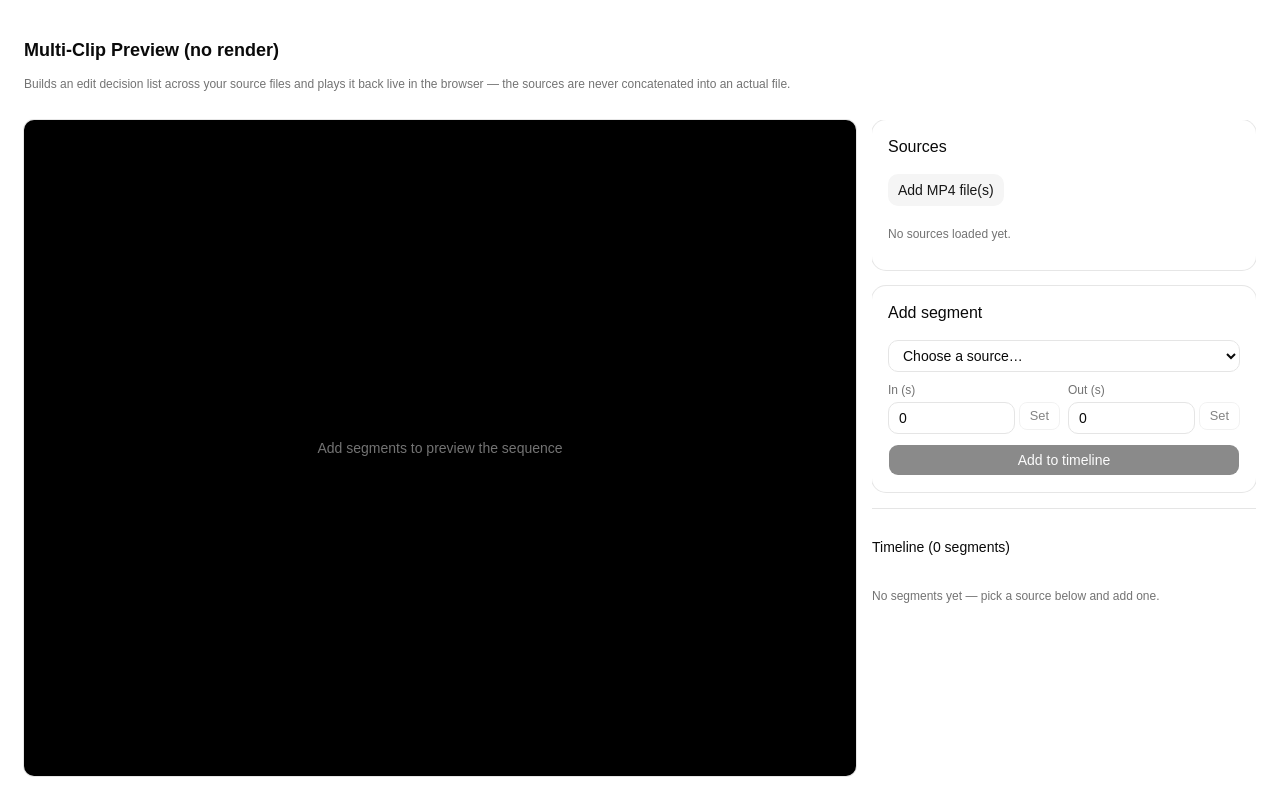
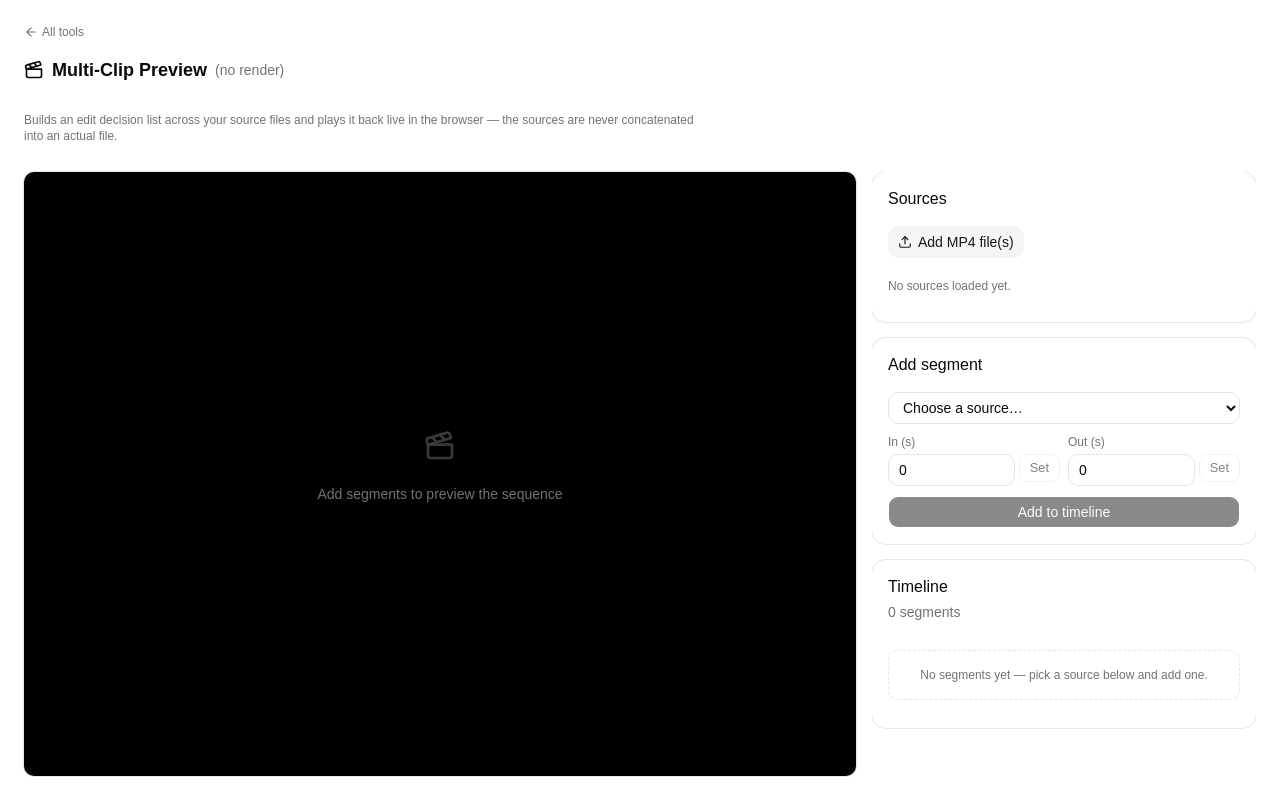
Before and after one commit to Ravgupta20/vided-go, a React (Vite) app in the folder vite-react/: page /concat in a window 1280 px wide. Built offline with nearby package versions, Linux system fonts and the light colour scheme.

Commit message:
updated style

```diff
--- a/vite-react/src/components/Concat/Concat.tsx
+++ b/vite-react/src/components/Concat/Concat.tsx
@@ -1,13 +1,16 @@
 import { useCallback, useEffect, useRef, useState } from 'react';
 import type { ChangeEvent } from 'react';
+import { Link } from 'react-router-dom';
+import { ArrowLeft, ChevronLeft, ChevronRight, Clapperboard, Upload } from 'lucide-react';
 import { Button } from '@/components/ui/button';
 import { Input } from '@/components/ui/input';
-import { Card, CardContent, CardHeader, CardTitle } from '@/components/ui/card';
-import { Separator } from '@/components/ui/separator';
+import { Card, CardContent, CardDescription, CardHeader, CardTitle } from '@/components/ui/card';
 import PlaybackControls from '@/components/FilterPreview/PlaybackControls';
 import { useEDLPlayer } from '@/hooks/useEDLPlayer';
 import { buildTimeline, type EDLSegment, type EDLSource } from '@/types/edl';
+import { clipColorFor } from '@/lib/clipColors';
 import SegmentList from './SegmentList';
+import TimelineStrip from './TimelineStrip';
 
 const DEFAULT_TRANSITION_PAD_SECONDS = 5;
 
@@ -128,9 +131,20 @@ export default function Concat() {
 
   return (
     <div className="min-h-screen w-full bg-background text-foreground flex flex-col gap-4 p-6">
-      <header>
-        <h1 className="text-lg font-bold font-heading">Multi-Clip Preview (no render)</h1>
-        <p className="text-xs text-muted-foreground">
+      <header className="flex flex-col gap-1">
+        <Link
+          to="/"
+          className="inline-flex w-fit items-center gap-1 text-xs text-muted-foreground hover:text-foreground transition-colors"
+        >
+          <ArrowLeft className="size-3.5" />
+          All tools
+        </Link>
+        <h1 className="text-lg font-bold font-heading flex items-center gap-2">
+          <Clapperboard className="size-5" />
+          Multi-Clip Preview
+          <span className="text-muted-foreground font-normal text-sm">(no render)</span>
+        </h1>
+        <p className="text-xs text-muted-foreground max-w-2xl">
           Builds an edit decision list across your source files and plays it back live in the browser —
           the sources are never concatenated into an actual file.
         </p>
@@ -141,9 +155,24 @@ export default function Concat() {
           <div className="relative flex-1 flex items-center justify-center bg-black rounded-lg overflow-hidden min-h-0 ring-1 ring-foreground/10">
             <canvas ref={canvasRef} className="max-w-full max-h-full h-auto w-auto" />
             {segments.length === 0 && (
-              <p className="absolute text-muted-foreground text-sm">Add segments to preview the sequence</p>
+              <div className="absolute flex flex-col items-center gap-2 text-muted-foreground">
+                <Clapperboard className="size-8 opacity-50" />
+                <p className="text-sm">Add segments to preview the sequence</p>
+              </div>
             )}
           </div>
+
+          {segments.length > 0 && (
+            <TimelineStrip
+              timeline={timelineForUi}
+              segments={segments}
+              sources={sources}
+              duration={duration}
+              currentTime={currentTime}
+              loopRegion={loopRegion}
+              onSeek={seek}
+            />
+          )}
 
           {transitionCount > 0 && (
             <div className="flex items-center gap-2 bg-card ring-1 ring-foreground/10 rounded-lg px-3 py-2 text-xs flex-wrap">
@@ -162,8 +191,9 @@ export default function Concat() {
                     size="icon-xs"
                     onClick={() => setTransitionIndex((i) => Math.max(0, i - 1))}
                     disabled={clampedTransitionIndex === 0}
+                    aria-label="Previous cut"
                   >
-                    ‹
+                    <ChevronLeft />
                   </Button>
                   <span className="text-muted-foreground">
                     Cut {clampedTransitionIndex + 1} of {transitionCount}: {transitionFromSource?.name ?? '?'} →{' '}
@@ -174,8 +204,9 @@ export default function Concat() {
                     size="icon-xs"
                     onClick={() => setTransitionIndex((i) => Math.min(transitionCount - 1, i + 1))}
                     disabled={clampedTransitionIndex === transitionCount - 1}
+                    aria-label="Next cut"
                   >
-                    ›
+                    <ChevronRight />
                   </Button>
                   <span className="text-muted-foreground ml-2">± pad (s)</span>
                   <Input
@@ -229,7 +260,8 @@ export default function Concat() {
               <CardTitle>Sources</CardTitle>
             </CardHeader>
             <CardContent className="flex flex-col gap-2">
-              <label className="inline-flex items-center h-8 px-2.5 rounded-lg bg-secondary text-secondary-foreground hover:bg-[color-mix(in_oklch,var(--secondary),var(--foreground)_5%)] text-sm font-medium cursor-pointer transition-all w-fit">
+              <label className="inline-flex items-center gap-1.5 h-8 px-2.5 rounded-lg bg-secondary text-secondary-foreground hover:bg-[color-mix(in_oklch,var(--secondary),var(--foreground)_5%)] text-sm font-medium cursor-pointer transition-all w-fit">
+                <Upload className="size-3.5" />
                 Add MP4 file(s)
                 <input
                   type="file"
@@ -242,15 +274,25 @@ export default function Concat() {
               {sources.length === 0 ? (
                 <p className="text-xs text-muted-foreground">No sources loaded yet.</p>
               ) : (
-                <ul className="flex flex-col gap-1">
-                  {sources.map((s) => (
-                    <li key={s.id} className="text-xs flex justify-between gap-2">
-                      <span className="truncate">{s.name}</span>
-                      <span className="text-muted-foreground shrink-0 tabular-nums">
-                        {s.duration > 0 ? `${s.duration.toFixed(1)}s` : '…'}
-                      </span>
-                    </li>
-                  ))}
+                <ul className="flex flex-col gap-1.5">
+                  {sources.map((s) => {
+                    const color = clipColorFor(
+                      s.id,
+                      sources.map((x) => x.id),
+                    );
+                    return (
+                      <li key={s.id} className="text-xs flex items-center gap-2">
+                        <span
+                          className="size-2 rounded-full shrink-0"
+                          style={{ backgroundColor: color.bg }}
+                        />
+                        <span className="truncate flex-1">{s.name}</span>
+                        <span className="text-muted-foreground shrink-0 tabular-nums">
+                          {s.duration > 0 ? `${s.duration.toFixed(1)}s` : '…'}
+                        </span>
+                      </li>
+                    );
+                  })}
                 </ul>
               )}
             </CardContent>
@@ -262,7 +304,7 @@ export default function Concat() {
             </CardHeader>
             <CardContent className="flex flex-col gap-2.5">
               <select
-                className="h-8 w-full rounded-lg border border-input bg-transparent px-2.5 text-sm outline-none focus-visible:border-ring"
+                className="h-8 w-full rounded-lg border border-input bg-transparent px-2.5 text-sm outline-none transition-colors focus-visible:border-ring focus-visible:ring-3 focus-visible:ring-ring/50"
                 value={selectedSourceId}
                 onChange={(e) => setSelectedSourceId(e.target.value)}
                 disabled={sources.length === 0}
@@ -326,12 +368,17 @@ export default function Concat() {
             </CardContent>
           </Card>
 
-          <Separator />
-
-          <div className="flex flex-col gap-2">
-            <h2 className="text-sm font-medium">Timeline ({segments.length} segment{segments.length === 1 ? '' : 's'})</h2>
-            <SegmentList segments={segments} sources={sources} onRemove={removeSegment} onMove={moveSegment} />
-          </div>
+          <Card>
+            <CardHeader>
+              <CardTitle>Timeline</CardTitle>
+              <CardDescription>
+                {segments.length} segment{segments.length === 1 ? '' : 's'}
+              </CardDescription>
+            </CardHeader>
+            <CardContent>
+              <SegmentList segments={segments} sources={sources} onRemove={removeSegment} onMove={moveSegment} />
+            </CardContent>
+          </Card>
         </aside>
       </div>
     </div>
--- a/vite-react/src/components/Concat/SegmentList.tsx
+++ b/vite-react/src/components/Concat/SegmentList.tsx
@@ -1,4 +1,6 @@
+import { ChevronDown, ChevronUp, Trash2 } from 'lucide-react';
 import { Button } from '@/components/ui/button';
+import { clipColorFor } from '@/lib/clipColors';
 import type { EDLSegment, EDLSource } from '@/types/edl';
 
 function formatTime(seconds: number): string {
@@ -17,37 +19,59 @@ interface SegmentListProps {
 
 export default function SegmentList({ segments, sources, onRemove, onMove }: SegmentListProps) {
   if (segments.length === 0) {
-    return <p className="text-xs text-muted-foreground">No segments yet — pick a source below and add one.</p>;
+    return (
+      <p className="text-xs text-muted-foreground border border-dashed border-input rounded-lg px-3 py-4 text-center">
+        No segments yet — pick a source below and add one.
+      </p>
+    );
   }
+
+  const sourceIds = sources.map((s) => s.id);
 
   return (
     <ol className="flex flex-col gap-1.5">
       {segments.map((seg, i) => {
         const source = sources.find((s) => s.id === seg.sourceId);
+        const color = clipColorFor(seg.sourceId, sourceIds);
         return (
           <li
             key={seg.id}
-            className="flex items-center gap-2 bg-card ring-1 ring-foreground/10 rounded-lg px-3 py-2 text-xs"
+            className="flex items-stretch gap-2 bg-card ring-1 ring-foreground/10 rounded-lg overflow-hidden text-xs"
           >
-            <span className="text-muted-foreground w-5 shrink-0 tabular-nums">{i + 1}</span>
+            <div className="w-1 shrink-0" style={{ backgroundColor: color.bg }} />
+            <div className="flex items-center gap-2 flex-1 min-w-0 py-2 pr-2">
+              <span className="text-muted-foreground w-4 shrink-0 tabular-nums">{i + 1}</span>
               <span className="font-medium truncate flex-1 min-w-0">{source?.name ?? 'Unknown source'}</span>
               <span className="text-muted-foreground font-mono tabular-nums shrink-0">
                 {formatTime(seg.inPoint)}–{formatTime(seg.outPoint)}
               </span>
-            <Button variant="ghost" size="icon-xs" onClick={() => onMove(i, -1)} disabled={i === 0}>
-              ↑
+              <Button
+                variant="ghost"
+                size="icon-xs"
+                onClick={() => onMove(i, -1)}
+                disabled={i === 0}
+                aria-label="Move segment earlier"
+              >
+                <ChevronUp />
               </Button>
               <Button
                 variant="ghost"
                 size="icon-xs"
                 onClick={() => onMove(i, 1)}
                 disabled={i === segments.length - 1}
+                aria-label="Move segment later"
               >
-              ↓
+                <ChevronDown />
               </Button>
-            <Button variant="destructive" size="icon-xs" onClick={() => onRemove(seg.id)}>
-              ×
+              <Button
+                variant="destructive"
+                size="icon-xs"
+                onClick={() => onRemove(seg.id)}
+                aria-label="Remove segment"
+              >
+                <Trash2 />
               </Button>
+            </div>
           </li>
         );
       })}
--- /dev/null
+++ b/vite-react/src/components/Concat/TimelineStrip.tsx
@@ -0,0 +1,73 @@
+import type { MouseEvent } from 'react';
+import type { EDLSegment, EDLSource, TimelineSegment } from '@/types/edl';
+import { clipColorFor } from '@/lib/clipColors';
+
+interface TimelineStripProps {
+  timeline: TimelineSegment[];
+  segments: EDLSegment[];
+  sources: EDLSource[];
+  duration: number;
+  currentTime: number;
+  loopRegion: { start: number; end: number } | null;
+  onSeek: (time: number) => void;
+}
+
+export default function TimelineStrip({
+  timeline,
+  sources,
+  duration,
+  currentTime,
+  loopRegion,
+  onSeek,
+}: TimelineStripProps) {
+  if (timeline.length === 0 || duration <= 0) return null;
+  const sourceIds = sources.map((s) => s.id);
+
+  const handleClick = (e: MouseEvent<HTMLDivElement>) => {
+    const rect = e.currentTarget.getBoundingClientRect();
+    const fraction = Math.min(1, Math.max(0, (e.clientX - rect.left) / rect.width));
+    onSeek(fraction * duration);
+  };
+
+  return (
+    <div
+      className="relative h-9 w-full rounded-lg overflow-hidden ring-1 ring-foreground/10 cursor-pointer select-none flex"
+      onClick={handleClick}
+    >
+      {timeline.map((seg, i) => {
+        const source = sources.find((s) => s.id === seg.sourceId);
+        const color = clipColorFor(seg.sourceId, sourceIds);
+        const widthPct = ((seg.timelineEnd - seg.timelineStart) / duration) * 100;
+        return (
+          <div
+            key={seg.id}
+            className="h-full flex items-center justify-center overflow-hidden text-[10px] font-medium text-black/70 whitespace-nowrap px-1"
+            style={{
+              width: `${widthPct}%`,
+              backgroundColor: color.bg,
+              borderRight: i < timeline.length - 1 ? '1px solid rgba(0,0,0,0.25)' : undefined,
+            }}
+            title={source?.name}
+          >
+            {source?.name}
+          </div>
+        );
+      })}
+
+      {loopRegion && (
+        <div
+          className="absolute inset-y-0 bg-black/10 ring-2 ring-inset ring-foreground/60 pointer-events-none"
+          style={{
+            left: `${(loopRegion.start / duration) * 100}%`,
+            width: `${((loopRegion.end - loopRegion.start) / duration) * 100}%`,
+          }}
+        />
+      )}
+
+      <div
+        className="absolute inset-y-0 w-0.5 bg-foreground pointer-events-none"
+        style={{ left: `${Math.min(100, (currentTime / duration) * 100)}%` }}
+      />
+    </div>
+  );
+}
--- a/vite-react/src/components/Home.tsx
+++ b/vite-react/src/components/Home.tsx
@@ -1,4 +1,5 @@
 import { Link } from 'react-router-dom';
+import { Clapperboard, Crop, SlidersHorizontal, Waypoints } from 'lucide-react';
 import { Card, CardHeader, CardTitle, CardDescription } from '@/components/ui/card';
 
 const TOOLS = [
@@ -6,16 +7,25 @@ const TOOLS = [
     to: '/filters',
     name: 'Filter Preview',
     description: 'Real-time canvas video filter preview with AI-generated variants',
+    icon: SlidersHorizontal,
+  },
+  {
+    to: '/concat',
+    name: 'Multi-Clip Preview',
+    description: 'Build an edit decision list across source files and preview it live — no render',
+    icon: Clapperboard,
   },
   {
     to: '/marker',
     name: 'Audio Marker',
     description: 'Time images to an audio track and export a slideshow timeline',
+    icon: Waypoints,
   },
   {
     to: '/crop',
     name: 'Image Cropper',
     description: 'Crop images for use as slides/overlays',
+    icon: Crop,
   },
 ];
 
@@ -28,7 +38,10 @@ export default function Home() {
           <Link key={tool.to} to={tool.to}>
             <Card className="h-full hover:ring-primary/50 transition-colors">
               <CardHeader>
-                <CardTitle>{tool.name}</CardTitle>
+                <CardTitle className="flex items-center gap-2">
+                  <tool.icon className="size-4 text-muted-foreground" />
+                  {tool.name}
+                </CardTitle>
                 <CardDescription>{tool.description}</CardDescription>
               </CardHeader>
             </Card>
--- /dev/null
+++ b/vite-react/src/lib/clipColors.ts
@@ -0,0 +1,18 @@
+// Stable per-source color coding for the EDL editor — same palette a
+// timeline in a real NLE uses so a clip is visually identifiable across the
+// source list, segment list, and timeline strip without reading its name.
+const CLIP_COLORS = [
+  { bg: 'oklch(0.75 0.15 25)', ring: 'oklch(0.55 0.18 25)' }, // red
+  { bg: 'oklch(0.78 0.14 145)', ring: 'oklch(0.58 0.16 145)' }, // green
+  { bg: 'oklch(0.75 0.14 250)', ring: 'oklch(0.55 0.17 250)' }, // blue
+  { bg: 'oklch(0.82 0.15 95)', ring: 'oklch(0.62 0.16 95)' }, // yellow
+  { bg: 'oklch(0.78 0.14 320)', ring: 'oklch(0.58 0.17 320)' }, // magenta
+  { bg: 'oklch(0.78 0.13 200)', ring: 'oklch(0.58 0.15 200)' }, // cyan
+  { bg: 'oklch(0.78 0.14 60)', ring: 'oklch(0.58 0.16 60)' }, // orange
+  { bg: 'oklch(0.75 0.16 350)', ring: 'oklch(0.55 0.18 350)' }, // pink
+];
+
+export function clipColorFor(sourceId: string, sourceIds: string[]) {
+  const idx = sourceIds.indexOf(sourceId);
+  return CLIP_COLORS[(idx < 0 ? 0 : idx) % CLIP_COLORS.length];
+}
```
Lines whose indentation alone changed are shown as unchanged.
